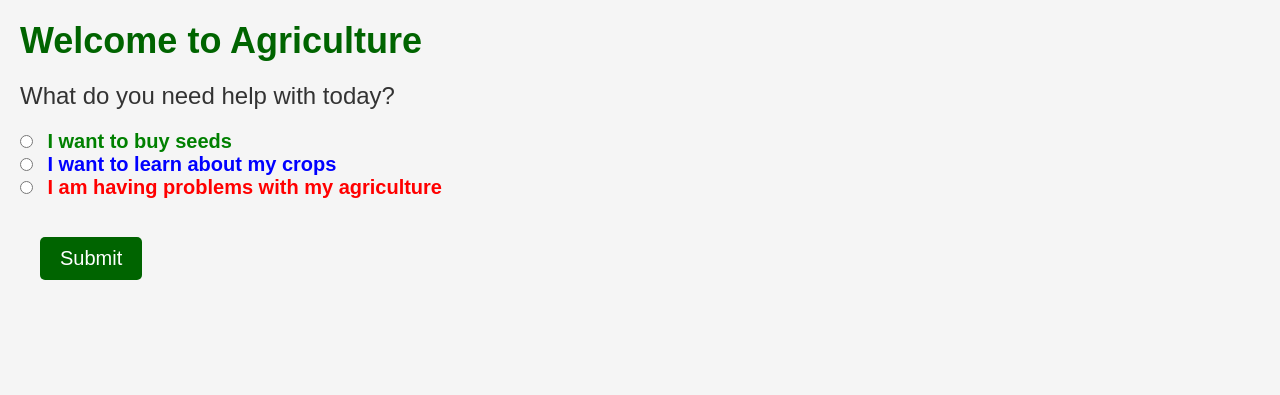
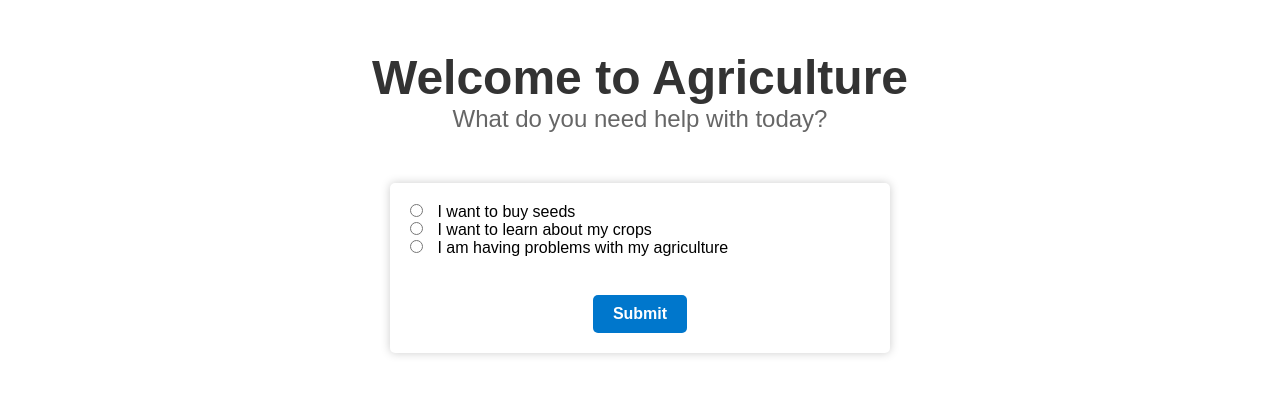
Before and after one commit to hatem3696/AgriAcquaHuB, a PHP site: page /agriculture.php in a window 1280 px wide. Shown: the part 214-609 px from the top of the page. Run offline with PHP 8.4, Linux system fonts and the light colour scheme.

Commit message:
AgriHelp CSS DONE

```diff
--- a/CSS/agriculture.css
+++ b/CSS/agriculture.css
@@ -1,85 +1,54 @@
-/* Professional CSS styling for Agriculture page */
-
-/* General Styling */
-body {
-	font-family: Arial, sans-serif;
-	margin: 0;
-	padding: 0;
-	background-color: #f5f5f5;
+.main-title {
+	font-size: 48px;
+	font-weight: bold;
+	color: #333;
+	text-align: center;
+	margin-top: 50px;
 }
 
-h1 {
-	font-size: 36px;
-	color: #006400;
-	margin: 20px 0 0 20px;
+/* Style the sub title */
+.sub-title {
+	font-size: 24px;
+	font-weight: normal;
+	color: #666;
+	text-align: center;
+	margin-bottom: 50px;
 }
 
-p {
-	font-size: 24px;
-	color: #333;
-	margin: 20px 0 0 20px;
+/* Style the form */
+#needs-form {
+	background-color: #fff;
+	padding: 20px;
+	box-shadow: 0 0 10px #ccc;
+	border-radius: 5px;
+	max-width: 500px;
+	margin: 0 auto;
 }
 
-form {
-	margin: 20px 0 0 20px;
-}
-
-input[type=radio] {
+/* Style the need options */
+.need-option {
 	margin-right: 10px;
 }
 
-label {
-	font-size: 20px;
-	color: #333;
+/* Style the submit button */
+.submit-button {
+	background-color: #0077cc;
+	color: #fff;
+	padding: 10px 20px;
+	border-radius: 5px;
+	border: none;
+	font-size: 16px;
+	font-weight: bold;
+	cursor: pointer;
+	margin-top: 20px;
+	display: block;
+	margin-left: auto;
+	margin-right: auto;
 }
 
-input[type=submit] {
-	font-size: 20px;
-	color: #fff;
-	background-color: #006400;
-	border: none;
-	border-radius: 5px;
-	padding: 10px 20px;
-	margin: 20px 0 0 20px;
-	cursor: pointer;
+/* Add animation and hover effects to the submit button */
+.submit-button:hover {
+	transform: scale(1.1);
+	transition: transform 0.3s ease-in-out;
+	background-color: #005fa3;
 }
-
-input[type=submit]:hover {
-	background-color: #008000;
-}
-
-/* Specific Styling for Different Options */
-#seeds + label {
-	color: #008000;
-	font-weight: bold;
-}
-
-#crops + label {
-	color: #0000ff;
-	font-weight: bold;
-}
-
-#problems + label {
-	color: #ff0000;
-	font-weight: bold;
-}
-
-/* Media Queries */
-@media only screen and (max-width: 600px) {
-	h1 {
-		font-size: 24px;
-		margin: 10px 0 0 10px;
-	}
-
-	p {
-		font-size: 18px;
-		margin: 10px 0 0 10px;
-	}
-
-	form {
-		margin: 10px 0 0 10px;
-	}
-
-	input[type=submit] {
-		font-size: 16px;
-		padding:
--- a/aboutus.php
+++ b/aboutus.php
@@ -105,7 +105,7 @@
 
    <section class="about">
     <div class ="main">
-        <img class="img" src="./img/contactus.jpg" alt="">
+        <img class="img" src="./img/aboutus.jpg" alt="">
         <div class="text">
             <h1>About us</h1>
             <h4>Agriculture <span>& Aquaculture</span> </h4>
--- a/agriculture.php
+++ b/agriculture.php
@@ -6,16 +6,16 @@
 </head>
 <body>
 <?php include 'header.php'; ?>
-	<h1>Welcome to Agriculture</h1>
-	<p>What do you need help with today?</p>
-	<form method="post" action="agriculture.php">
-		<input type="radio" id="seeds" name="need" value="seeds">
+	<h1 class="main-title">Welcome to Agriculture</h1>
+	<p class="sub-title">What do you need help with today?</p>
+	<form method="post" action="agriculture.php" id="needs-form">
+		<input type="radio" id="seeds" name="need" value="seeds" class="need-option">
 		<label for="seeds">I want to buy seeds</label><br>
-		<input type="radio" id="crops" name="need" value="crops">
+		<input type="radio" id="crops" name="need" value="crops" class="need-option">
 		<label for="crops">I want to learn about my crops</label><br>
-		<input type="radio" id="problems" name="need" value="problems">
+		<input type="radio" id="problems" name="need" value="problems" class="need-option">
 		<label for="problems">I am having problems with my agriculture</label><br><br>
-		<input type="submit" name="submit" value="Submit">
+		<input type="submit" name="submit" value="Submit" class="submit-button">
 	</form>
 </body>
 </html>
```
Also changed, not shown: CSS/agrihelp.css (added, +147 -0 lines), CSS/contactus.css (added, +89 -0 lines), Registration.php (+0 -34 lines), agrihelp.php (+29 -0 lines), contact_us.php (+3 -92 lines), img/aboutus.jpg (added), img/c1.jpg (added), img/gabriel-jimenez-jin4W1HqgL4-unsplash.jpg (added), 2 other files.
